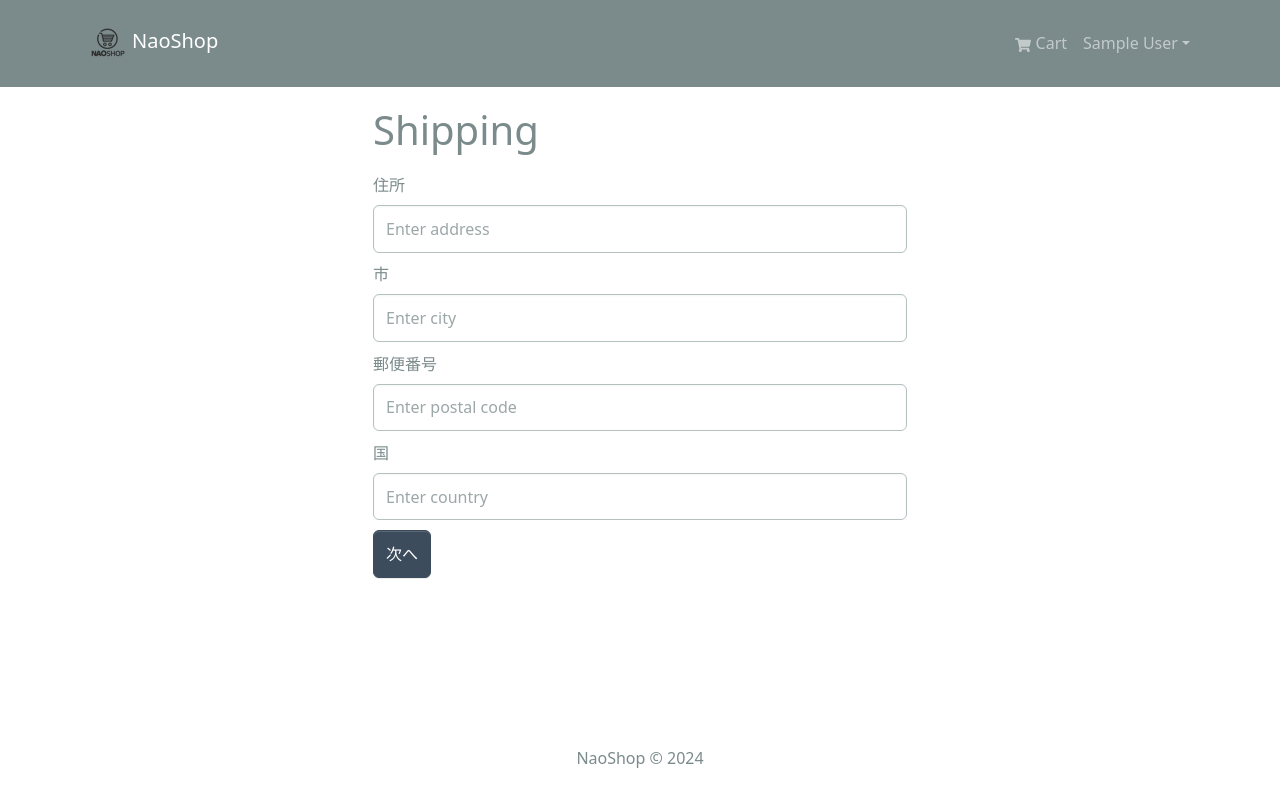
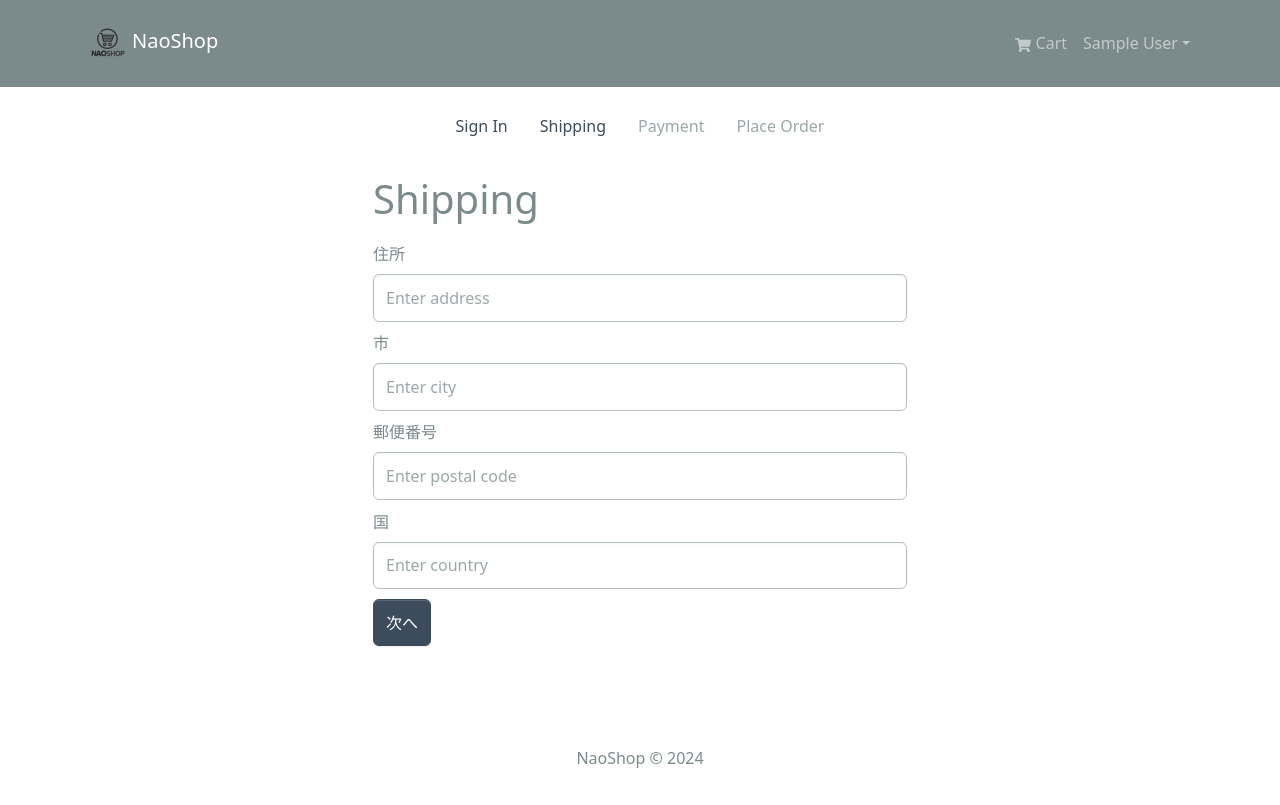
Before and after one commit to naonao-aaa/mern_ecommerce, a React (Create React App) app in the folder frontend/: page /shipping in a window 1280 px wide. Built offline with nearby package versions, Linux system fonts and the light colour scheme; sample sign-in values are in the browser's storage.

Commit message:
Checkout Stepsコンポーネントを作成

```diff
--- /dev/null
+++ b/frontend/src/components/CheckoutSteps.jsx
@@ -0,0 +1,62 @@
+import React from "react";
+import { Nav } from "react-bootstrap";
+import { LinkContainer } from "react-router-bootstrap";
+
+// CheckoutStepsコンポーネントを定義
+const CheckoutSteps = ({ step1, step2, step3, step4 }) => {
+  return (
+    // 水平方向に並べるナビゲーションバーを作成
+    <Nav className="justify-content-center mb-4">
+      {/* 各ステップのナビゲーション項目を順に作成 */}
+      <Nav.Item>
+        {step1 ? ( // step1がtrueの場合
+          <LinkContainer to="/login">
+            {/* "/login"へのリンクを有効化 */}
+            <Nav.Link>Sign In</Nav.Link>
+          </LinkContainer>
+        ) : (
+          <Nav.Link disabled>Sign In</Nav.Link>
+          // step1がfalseの場合、リンクを無効化
+        )}
+      </Nav.Item>
+
+      <Nav.Item>
+        {step2 ? ( // step2がtrueの場合
+          <LinkContainer to="/shipping">
+            {/* "/shipping"へのリンクを有効化 */}
+            <Nav.Link>Shipping</Nav.Link>
+          </LinkContainer>
+        ) : (
+          <Nav.Link disabled>Shipping</Nav.Link>
+          // step2がfalseの場合、リンクを無効化
+        )}
+      </Nav.Item>
+
+      <Nav.Item>
+        {step3 ? ( // step3がtrueの場合
+          <LinkContainer to="/payment">
+            {/* "/payment"へのリンクを有効化 */}
+            <Nav.Link>Payment</Nav.Link>
+          </LinkContainer>
+        ) : (
+          <Nav.Link disabled>Payment</Nav.Link>
+          // step3がfalseの場合、リンクを無効化
+        )}
+      </Nav.Item>
+
+      <Nav.Item>
+        {step4 ? ( // step4がtrueの場合
+          <LinkContainer to="/placeorder">
+            {/* "/placeorder"へのリンクを有効化 */}
+            <Nav.Link>Place Order</Nav.Link>
+          </LinkContainer>
+        ) : (
+          <Nav.Link disabled>Place Order</Nav.Link>
+          // step4がfalseの場合、リンクを無効化
+        )}
+      </Nav.Item>
+    </Nav>
+  );
+};
+
+export default CheckoutSteps; // エクスポート
--- a/frontend/src/screens/ShippingScreen.jsx
+++ b/frontend/src/screens/ShippingScreen.jsx
@@ -3,6 +3,7 @@
 import { useDispatch, useSelector } from "react-redux"; // Reduxのdispatchとstateセレクタを使用
 import { useNavigate } from "react-router-dom"; // ルーティング用のnavigate関数をインポート
 import FormContainer from "../components/FormContainer"; // フォームを中央に配置するコンポーネントをインポート
+import CheckoutSteps from "../components/CheckoutSteps";
 import { saveShippingAddress } from "../slices/cartSlice"; // Reduxのアクションをインポート
 
 const ShippingScreen = () => {
@@ -32,6 +33,7 @@
 
   return (
     <FormContainer>
+      <CheckoutSteps step1 step2 />
       <h1>Shipping</h1>
       <Form onSubmit={submitHandler}>
         {/* 住所の入力フォーム */}
```
